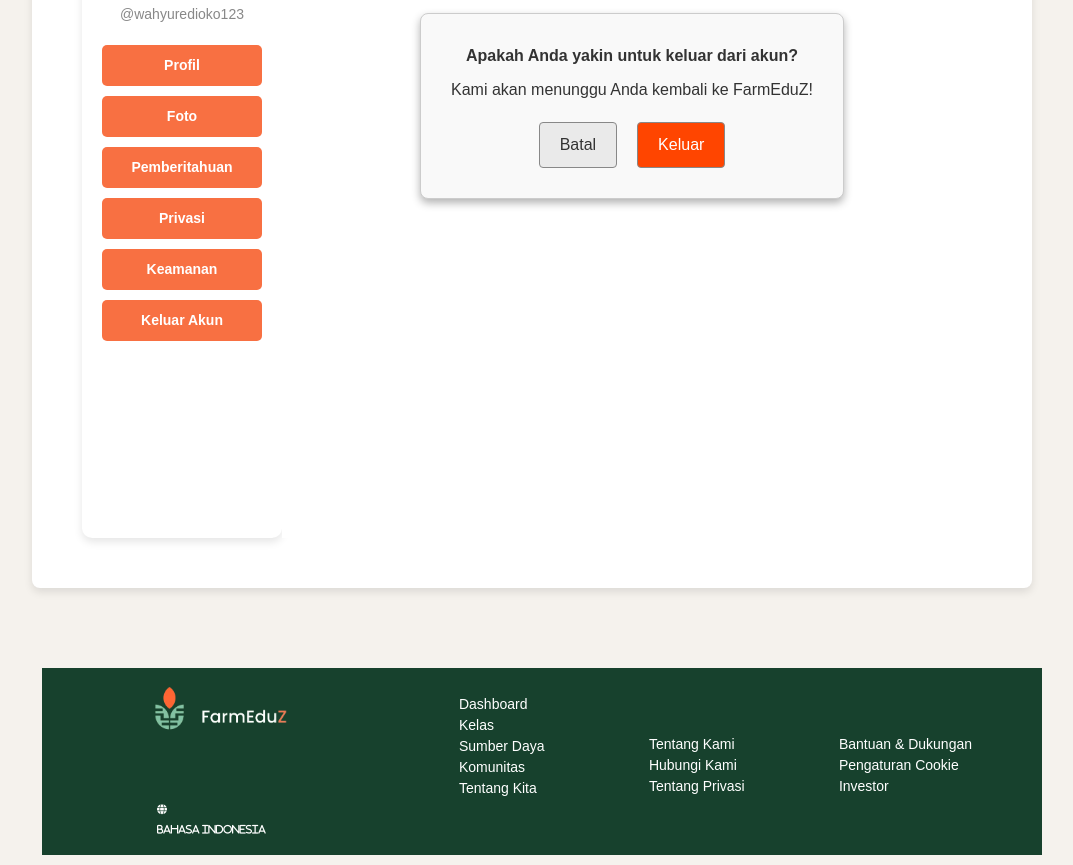
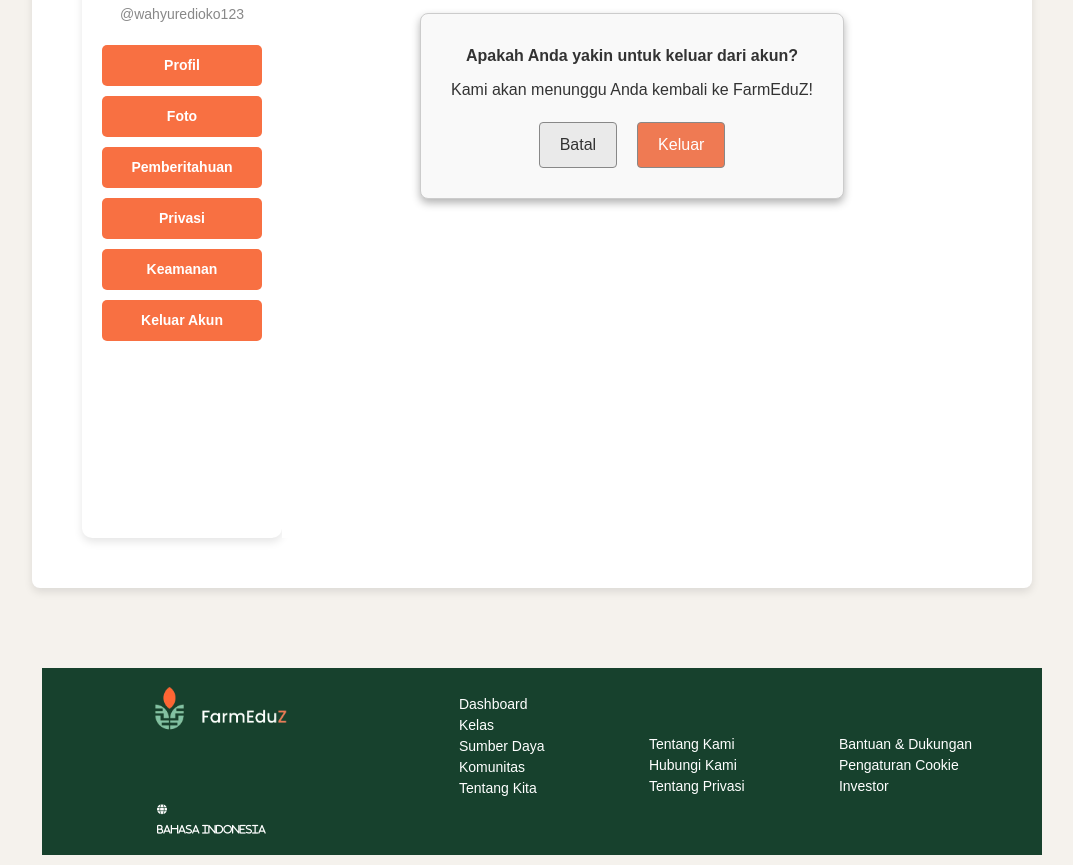
Before and after one commit to aihfdzah/GreeNext, a React (Vite) app: page / in a window 1280 px wide. Shown: the part 9124-9989 px from the top of the page, without its empty margins (108-1181 px from the left). Built offline with nearby package versions, Linux system fonts and the light colour scheme.

Commit message:
change color button

```diff
--- a/src/App.css
+++ b/src/App.css
@@ -849,7 +849,7 @@ h1 {
 }
 
 .logout-button {
-    background-color: #ff4500;
+    background-color: var(--text-color2);
     color: white;
 }
 
```
